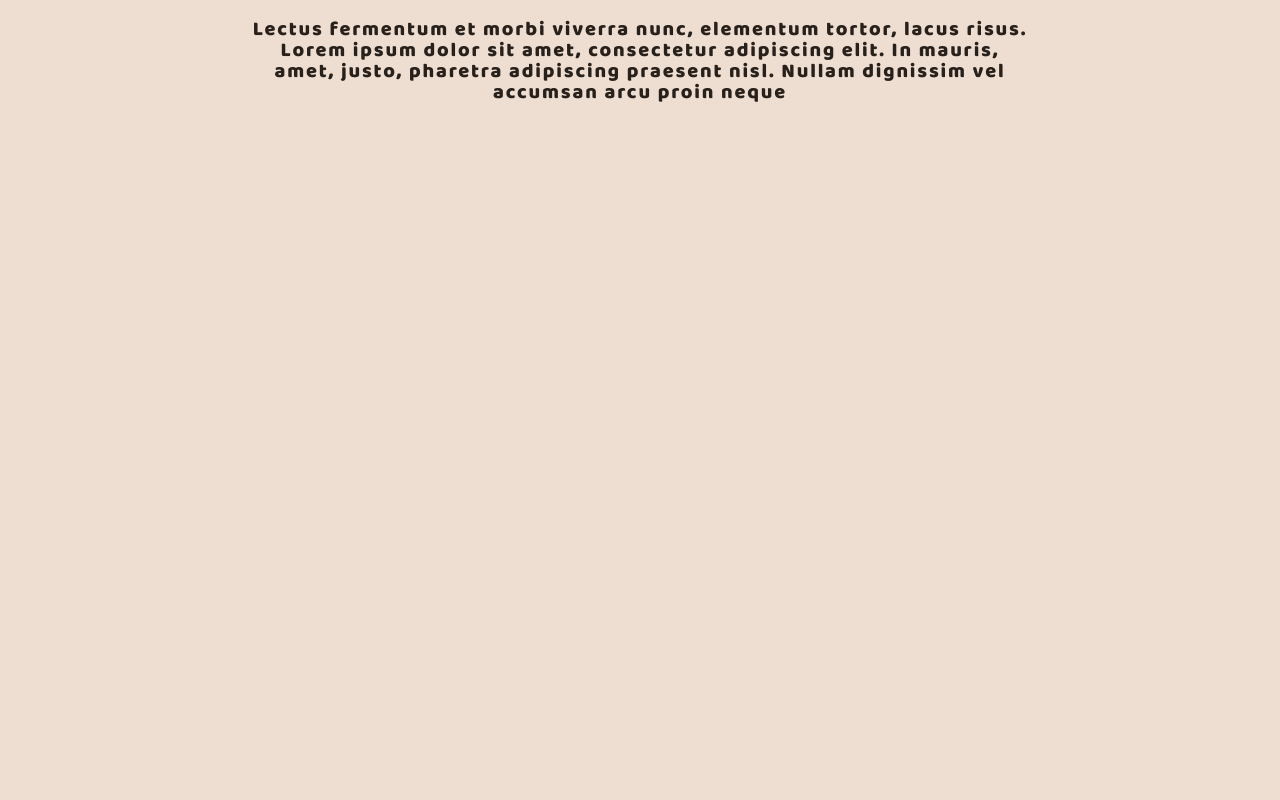
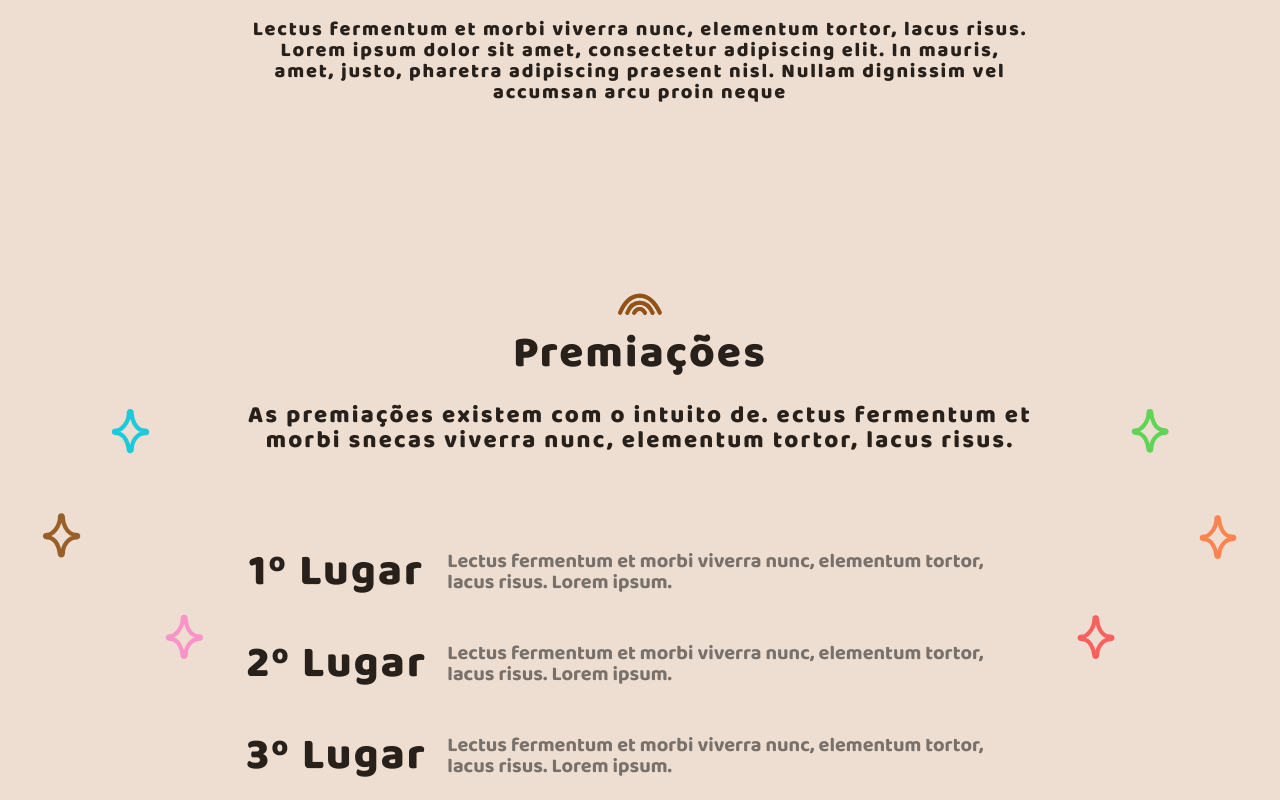
Before and after one commit to CITi-UFPE/hackapride_2022, a React (Create React App) app: page / in a window 1280 px wide. Shown: the part 1140-1940 px from the top of the page. Before the commit the page ends 1324 px from the top, so only its background shows below. Built offline with nearby package versions, Linux system fonts and the light colour scheme; no server answers.

Commit message:
Feature(refactoring-banner): remove commented lines

```diff
--- a/src/App.tsx
+++ b/src/App.tsx
@@ -16,10 +16,10 @@ export const App: React.FC = () => (
     <GlobalStyle />
     <Navbar />
     <HomePage />
-    {/* <Awards />
+    <Awards />
     <Guests />
     <PartnersSection />
     <Contact />
-    <Footer /> */}
+    <Footer />
   </ThemeProvider>
 );
```
